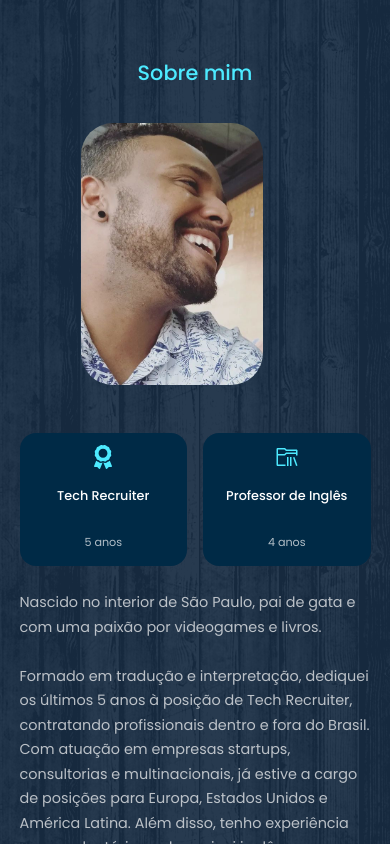
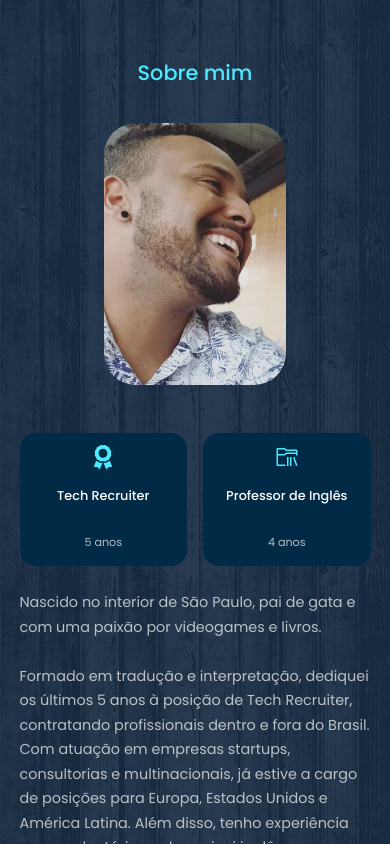
Before and after one commit to joao-pillon/lf-app, a React (Create React App) app: page / in a window 390 px wide. Shown: the part 2500-3344 px from the top of the page. Built offline with nearby package versions, Linux system fonts and the light colour scheme.

Commit message:
fix: font-size

```diff
--- a/src/components/intro/intro.css
+++ b/src/components/intro/intro.css
@@ -6,15 +6,14 @@
 
 
 .about__me-image {
+
     width: 80%;
     border-radius: 2rem;
     overflow: hidden;
 
 }
 
-.about__me-image:hover {
-    transform: rotate(0);
-}
+
 
 .about__cards {
     display: grid;
@@ -77,6 +76,9 @@
 }
 
 @media screen and (max-width: 768px){
+    .about__me-image {
+        margin-left:10%;
+    }
     .about__me {
         width: 65%;
         margin: 0rem auto 3rem;
--- a/src/components/prices/index.css
+++ b/src/components/prices/index.css
@@ -75,8 +75,8 @@ margin-bottom: 50px;
         grid-template-columns: none;
 
             margin-bottom: 175px;}
-
-
+            .container-card{gap:15%;}
+            .container-pic{margin-left:10%;}
 .price__cards {
     grid-template-columns: none;
     }
```
